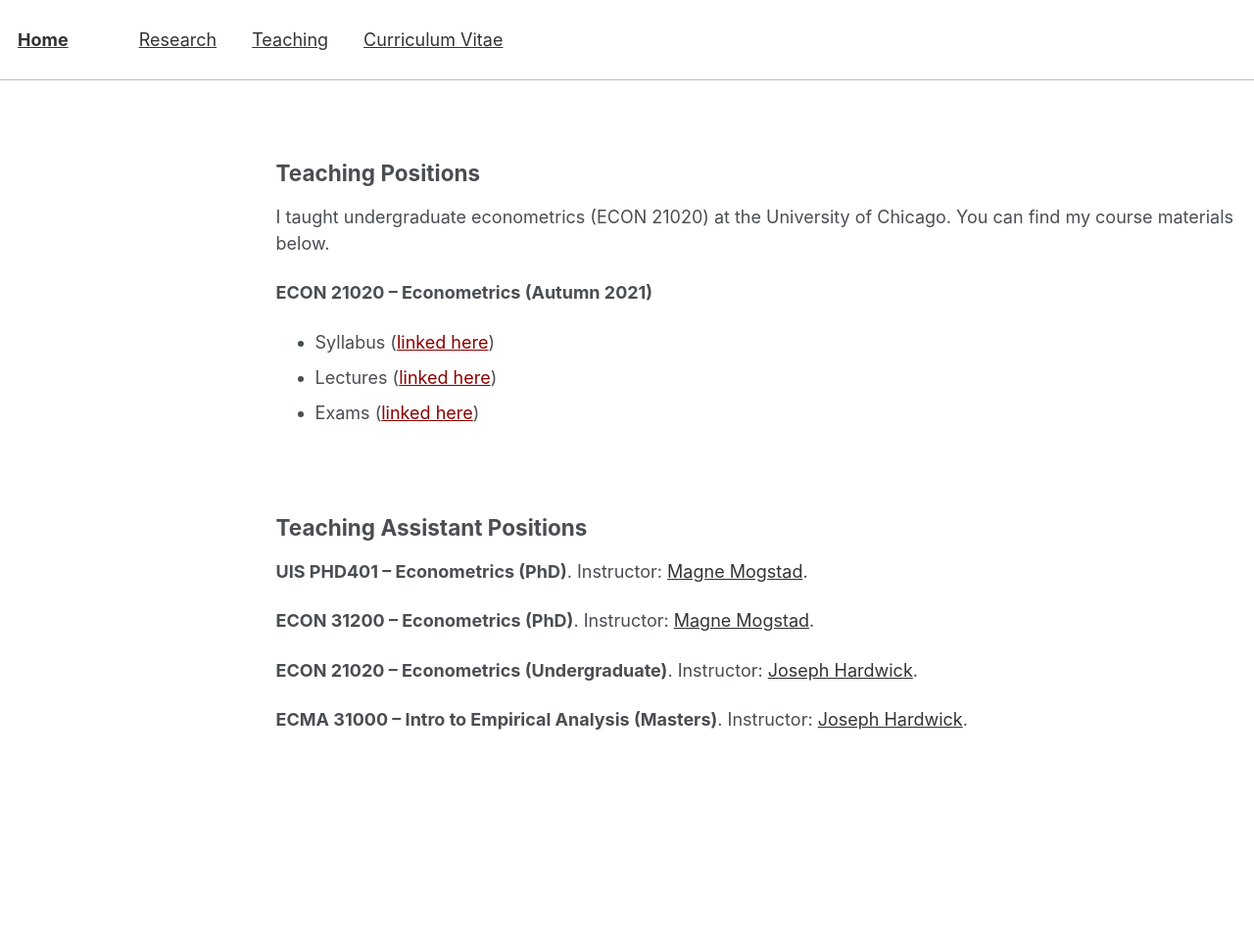
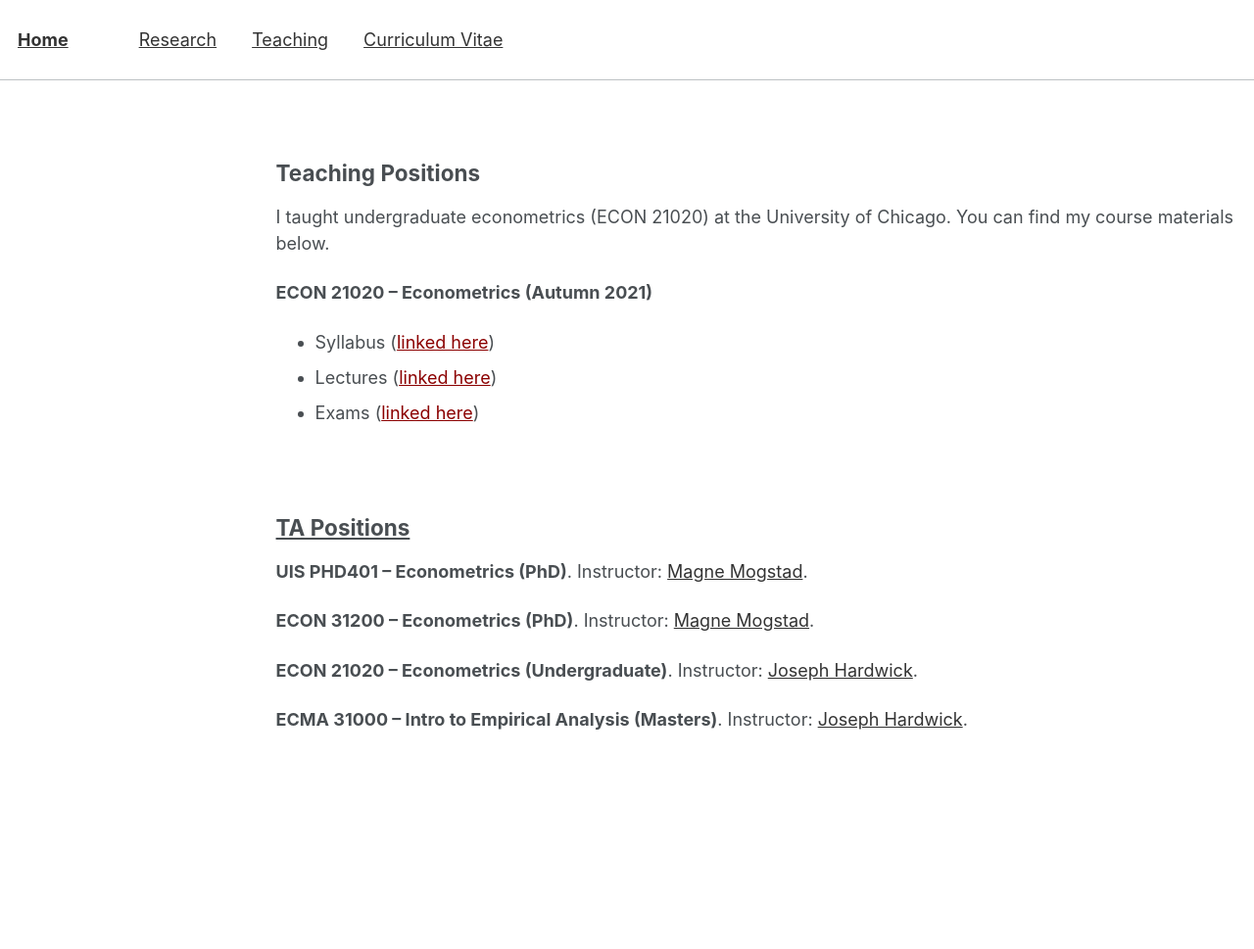
Before and after one commit to ovolpe/ovolpe.github.io, a Jekyll site: the page built from _pages/teaching.md, in a window 1280 px wide. Shown: the whole page at 98% size. Built offline with Jekyll 4.4.1, drawn with Linux system fonts in a browser that asks for light colours.

Commit message:
Update teaching.md

```diff
--- a/_pages/teaching.md
+++ b/_pages/teaching.md
@@ -37,7 +37,7 @@ I taught undergraduate econometrics (ECON 21020) at the University of Chicago. Y
 
 <br>
 
-## Teaching Assistant Positions
+<h2 style="text-decoration: underline;">TA Positions</h2>
 
 **UIS PHD401 &ndash; Econometrics (PhD)**. Instructor: [Magne Mogstad](https://sites.google.com/site/magnemogstad/).
 
```
